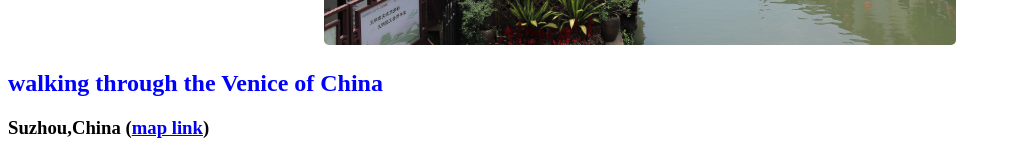
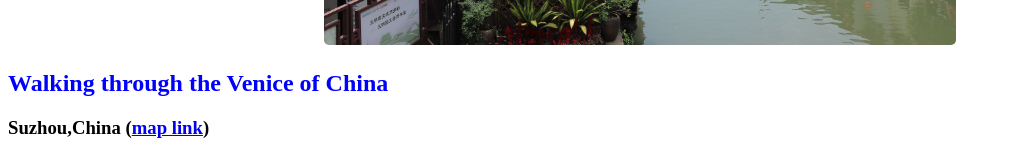
Before and after one commit to cynthiacodes/favourite-places-react, a React (Create React App) app: page / in a window 1280 px wide. Shown: the part 2179-2337 px from the top of the page, without its empty margins (0-1011 px from the left). Built offline with nearby package versions, Linux system fonts and the light colour scheme; the HTML template or start-up script is replaced by a standard one.

Commit message:
capitalised title walking.. for suzhou entry

```diff
--- a/src/components/MainContent.tsx
+++ b/src/components/MainContent.tsx
@@ -40,7 +40,7 @@ function MainContent(): JSX.Element {
         <PlaceEntry
             imageURL = {"/images/suzhou.jpg"}
             imageText= {"walking through the Venice of China"}
-            title= {"walking through the Venice of China"}
+            title= {"Walking through the Venice of China"}
             placeName= {"Suzhou"}
             countryName= {"China"}
             mapURL= {"https://goo.gl/maps/sUaHa7TJcVmpcqk77"}
```
